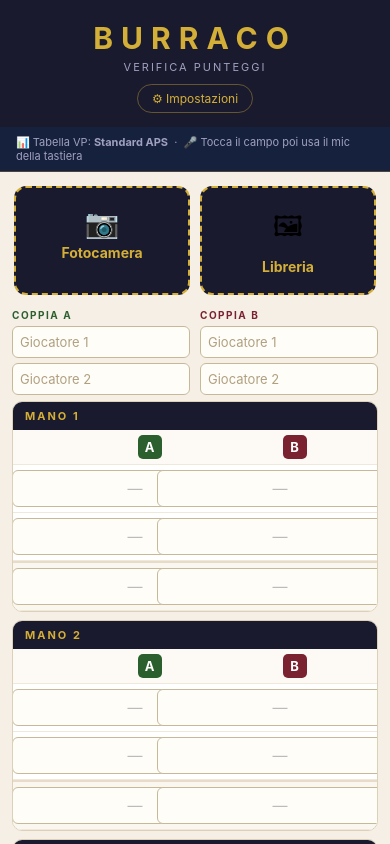
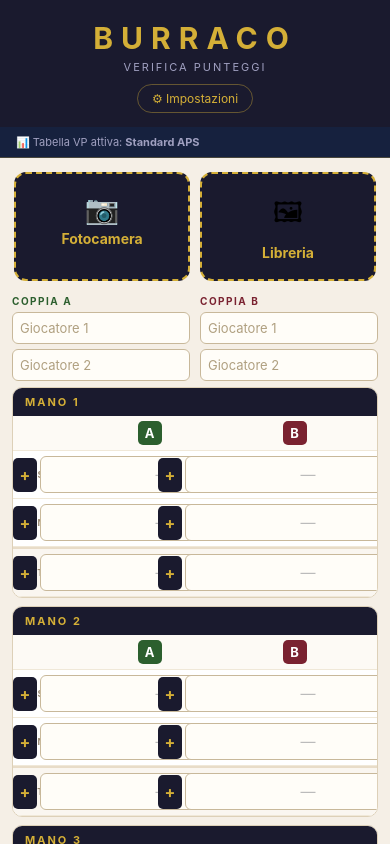
Before and after one commit to Robertomastro/burraco-app, a React Native app: screen / in a window 390 px wide. Built offline with nearby package versions, Linux system fonts and the light colour scheme.

Commit message:
Rimozione microfono, bottone segno +/-

```diff
--- a/App.js
+++ b/App.js
@@ -1,7 +1,5 @@
 // Burraco Score - SDK 52
-// La dettatura vocale funziona tramite il microfono integrato nella tastiera Android.
-// Tocca il campo, poi tocca 🎤 sulla tastiera per dettare il numero.
-import { useState, useEffect, useCallback, useRef } from 'react';
+import { useState, useEffect, useCallback } from 'react';
 import {
   View, Text, TextInput, TouchableOpacity, ScrollView,
   StyleSheet, Alert, ActivityIndicator, Image, SafeAreaView,
@@ -53,31 +51,31 @@ function parseValore(v) {
   return isNaN(n) ? 0 : n;
 }
 
-// ── Campo con pulsante microfono ──────────────────────────────────────────────
-// Il microfono focalizza il campo: l'utente usa il 🎤 integrato nella tastiera Android
-function Campo({ value, onChange, errore, warn, inputRef: externalRef }) {
-  const internalRef = useRef(null);
-  const ref = externalRef || internalRef;
-
-  const focusPerVoce = () => {
-    ref.current?.focus();
+// ── Campo numerico con toggle segno +/- ──────────────────────────────────────
+function Campo({ value, onChange, errore, warn }) {
+  const toggleSegno = () => {
+    const n = parseInt(value, 10);
+    if (!isNaN(n) && n !== 0) onChange(String(-n));
   };
 
   return (
     <View style={s.campoWrap}>
+      <TouchableOpacity onPress={toggleSegno} style={s.btnSegno}>
+        <Text style={s.btnSegnoT}>{value && value.startsWith('-') ? '−' : '+'}</Text>
+      </TouchableOpacity>
       <TextInput
-        ref={ref}
-        keyboardType="numbers-and-punctuation"
-        value={value}
-        onChangeText={onChange}
+        keyboardType="number-pad"
+        value={value.replace('-', '')}
+        onChangeText={v => {
+          const cifre = v.replace(/[^0-9]/g, '');
+          const negativo = value.startsWith('-');
+          onChange(cifre === '' ? '' : (negativo ? '-' + cifre : cifre));
+        }}
         style={[s.input, errore && s.inputErr, warn && !errore && s.inputWarn]}
         placeholder="—"
         placeholderTextColor="#bbb"
         selectTextOnFocus
       />
-      <TouchableOpacity onPress={focusPerVoce} style={s.btnMic}>
-        <Text style={{ fontSize: 13 }}>🎤</Text>
-      </TouchableOpacity>
     </View>
   );
 }
@@ -270,8 +268,6 @@ function SchermatImpostazioni({ onTorna }) {
     <SafeAreaView style={{ flex: 1, backgroundColor: '#f5efe6' }}>
       <ScrollView contentContainerStyle={{ paddingBottom: 40 }}>
         <View style={s.header}><Text style={s.titolo}>BURRACO</Text><Text style={s.sottotitolo}>Impostazioni</Text></View>
-
-        {/* API Key */}
         <View style={s.card}>
           <Text style={s.cardTitolo}>API Key Anthropic</Text>
           <Text style={s.testo}>Necessaria per l'analisi OCR delle foto. Costo {'<'} 1 centesimo per analisi. Ottieni la chiave su console.anthropic.com</Text>
@@ -284,17 +280,6 @@ function SchermatImpostazioni({ onTorna }) {
             {salvata && <TouchableOpacity style={[s.btnReset, { borderColor: '#e74c3c' }]} onPress={eliminaApiKey}><Text style={[s.btnResetT, { color: '#e74c3c' }]}>Elimina</Text></TouchableOpacity>}
           </View>
         </View>
-
-        {/* Dettatura */}
-        <View style={s.card}>
-          <Text style={s.cardTitolo}>Dettatura vocale</Text>
-          <Text style={s.testo}>
-            Tocca 🎤 accanto a un campo per aprire la tastiera, poi usa il microfono integrato nella tastiera Android per dettare il numero.{'\n\n'}
-            Se la tua tastiera non mostra il microfono, attivalo nelle impostazioni della tastiera del telefono.
-          </Text>
-        </View>
-
-        {/* Tabelle VP */}
         <View style={s.card}>
           <Text style={s.cardTitolo}>Tabelle Victory Points</Text>
           <Text style={s.testo}>Seleziona la tabella da usare. Puoi modificarla o aggiungerne di nuove.</Text>
@@ -310,8 +295,6 @@ function SchermatImpostazioni({ onTorna }) {
               </View>
             </View>
           ))}
-
-          {/* Anteprima tabella attiva */}
           <View style={{ marginTop: 14 }}>
             <Text style={[s.inputLabel, { marginBottom: 8 }]}>Fasce: {tabellaAttiva.nome}</Text>
             <View style={{ flexDirection: 'row', marginBottom: 4, paddingHorizontal: 4 }}>
@@ -327,12 +310,10 @@ function SchermatImpostazioni({ onTorna }) {
               </View>
             ))}
           </View>
-
           <TouchableOpacity style={[s.btnVerifica, { marginTop: 14 }]} onPress={() => setEditorTabella('nuova')}>
             <Text style={s.btnVerificaT}>+ Nuova tabella</Text>
           </TouchableOpacity>
         </View>
-
         <TouchableOpacity style={{ padding: 16, alignItems: 'center' }} onPress={onTorna}>
           <Text style={{ color: '#7a6a55', fontSize: 14 }}>← Torna all'app</Text>
         </TouchableOpacity>
@@ -375,8 +356,8 @@ REGOLE: BASE multipli di 50, PUNTI multipli di 5, trattino o slash = 0, segno me
 NON leggere totale finale ne' differenza.
 Restituisci SOLO JSON valido senza markdown:
 {
-  "nomiA": ["nome1","nome2"], "nomiB": ["nome1","nome2"],
-  "smazzate": [
+  "nomiA":["nome1","nome2"],"nomiB":["nome1","nome2"],
+  "smazzate":[
     {"a":{"base":0,"punti":0,"totale":0},"b":{"base":0,"punti":0,"totale":0}},
     {"a":{"base":0,"punti":0,"totale":0},"b":{"base":0,"punti":0,"totale":0}},
     {"a":{"base":0,"punti":0,"totale":0},"b":{"base":0,"punti":0,"totale":0}},
@@ -449,7 +430,6 @@ function SchermatHome({ onImpostazioni }) {
     return { ok: errori.length === 0, errori, indiciErrA, indiciErrB, erroriRiepilogo, warnA: wA, warnB: wB };
   }, []);
 
-  // Auto-verifica ad ogni modifica
   useEffect(() => {
     const hasDati = datiA.some(r => r.base !== '' || r.punti !== '' || r.totale !== '') ||
                     datiB.some(r => r.base !== '' || r.punti !== '' || r.totale !== '');
@@ -510,7 +490,7 @@ function SchermatHome({ onImpostazioni }) {
           <TouchableOpacity style={s.btnImp} onPress={onImpostazioni}><Text style={s.btnImpT}>⚙ Impostazioni</Text></TouchableOpacity>
         </View>
         <View style={s.bannerTabella}>
-          <Text style={s.bannerTabellaT}>📊 Tabella VP: <Text style={{ fontWeight: 'bold' }}>{tabella.nome}</Text>  ·  🎤 Tocca il campo poi usa il mic della tastiera</Text>
+          <Text style={s.bannerTabellaT}>📊 Tabella VP attiva: <Text style={{ fontWeight: 'bold' }}>{tabella.nome}</Text></Text>
         </View>
         <View style={{ padding: 14 }}>
           {stato === 'analisi' ? (
@@ -624,10 +604,11 @@ const s = StyleSheet.create({
   rigaTotale: { backgroundColor: '#faf6f0', borderTopWidth: 2, borderTopColor: '#e8dcc8' },
   rigaLabel: { width: 54, fontSize: 9, letterSpacing: 1, color: '#9a8a75', fontWeight: 'bold', textTransform: 'uppercase' },
   campoWrap: { flexDirection: 'row', alignItems: 'center', width: '100%', justifyContent: 'center', gap: 3 },
+  btnSegno: { width: 24, height: 34, borderRadius: 5, backgroundColor: '#1a1a2e', alignItems: 'center', justifyContent: 'center' },
+  btnSegnoT: { color: '#d4af37', fontSize: 16, fontWeight: 'bold', lineHeight: 20 },
   input: { borderWidth: 1.5, borderColor: '#c8b89a', borderRadius: 6, paddingVertical: 8, paddingHorizontal: 2, fontSize: 15, textAlign: 'center', color: '#2a1e12', backgroundColor: '#fffdf8', flex: 1 },
   inputErr: { borderColor: '#e74c3c', backgroundColor: '#fff0ee' },
   inputWarn: { borderColor: '#e67e22', backgroundColor: '#fff8ee' },
-  btnMic: { width: 26, height: 30, borderRadius: 5, backgroundColor: '#f0e8d8', alignItems: 'center', justifyContent: 'center' },
   totaleCalc: { fontSize: 18, fontWeight: 'bold', color: '#2a1e12', textAlign: 'center' },
   diffCalc: { fontSize: 16, fontWeight: 'bold', textAlign: 'center' },
   diffVuoto: { fontSize: 16, color: '#ccc', textAlign: 'center' },
--- a/app.json
+++ b/app.json
@@ -6,7 +6,9 @@
     "sdkVersion": "52.0.0",
     "orientation": "portrait",
     "userInterfaceStyle": "light",
-    "splash": { "backgroundColor": "#1a1a2e" },
+    "splash": {
+      "backgroundColor": "#1a1a2e"
+    },
     "ios": {
       "supportsTablet": false,
       "infoPlist": {
@@ -15,7 +17,16 @@
       }
     },
     "android": {
-      "permissions": ["CAMERA", "READ_EXTERNAL_STORAGE"]
+      "permissions": [
+        "CAMERA",
+        "READ_EXTERNAL_STORAGE"
+      ],
+      "package": "com.robertomastro.burracoapp"
+    },
+    "extra": {
+      "eas": {
+        "projectId": "e8d40e18-d0e6-4989-b85c-f09963cd0b9f"
+      }
     }
   }
 }
```
